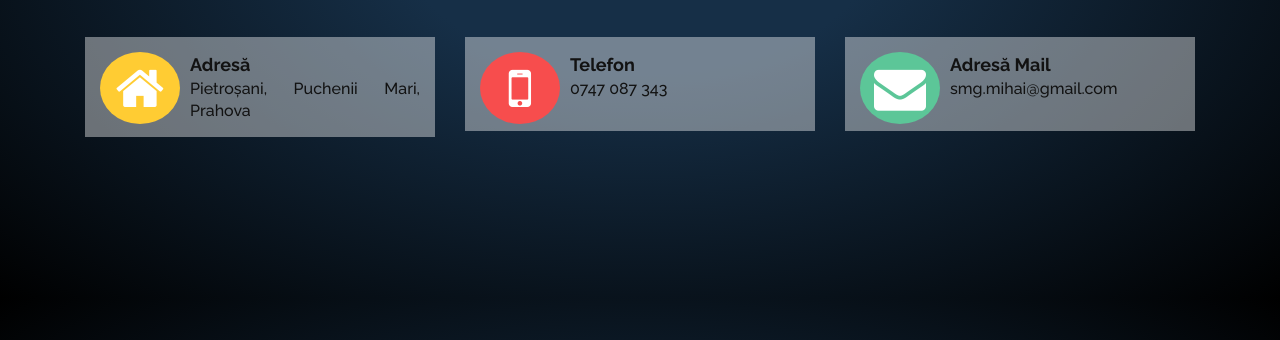
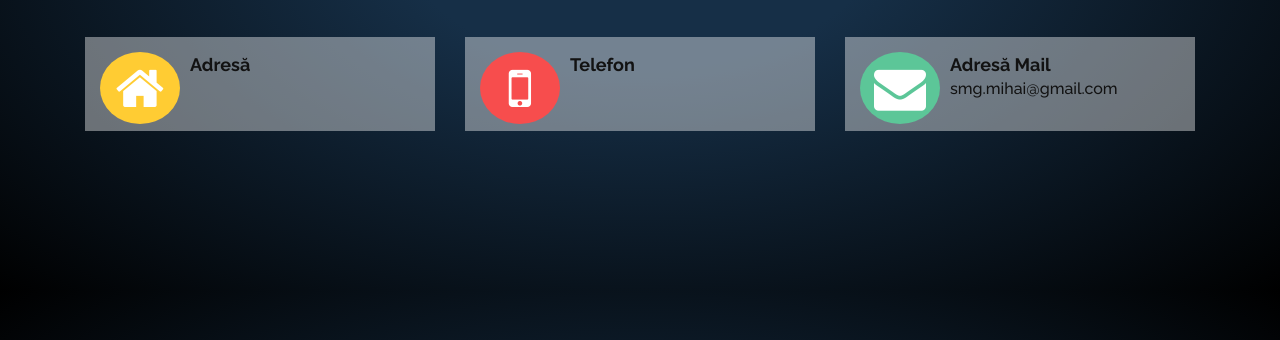
Before and after one commit to mihaisg/CV, a plain HTML site: page Source/HTML/index.html in a window 1280 px wide. Shown: the part 460-800 px from the top of the page. Drawn offline with nearby package versions, Linux system fonts and the light colour scheme; some packages are replaced by stand-ins of ours; a script that the page names is missing.

Commit message:
Update index.html

```diff
--- a/Source/HTML/index.html
+++ b/Source/HTML/index.html
@@ -77,7 +77,7 @@
 
 				<div class="skillhead">Adresă</div>
 
-				<div class="skillpara">Pietroșani, Puchenii Mari, Prahova</div>
+				<div class="skillpara"></div>
 
 			</div>
 
@@ -91,7 +91,7 @@
 
 			<div class="skillhead">Telefon</div>
 
-			<div class="skillpara">0747 087 343</div>
+			<div class="skillpara"></div>
 
 			</div>
 
@@ -127,7 +127,7 @@
 
 	    <p>
 
-			Obiectivul meu este să devin fiu cât se poate de util viitorului angajator, să contribui la dezvoltarea firmei, să îmi ofer cunoștințele cât mai bine pentru a ajuta firma.<br><br>
+			Obiectivul meu este să fiu cât se poate de util viitorului angajator, să contribui la dezvoltarea firmei, să îmi ofer cunoștințele cât mai bine pentru a ajuta firma.<br><br>
 			Sunt un tip ambițios, perfecționist și îmi place ca atunci când îmi sunt stabilite/îmi propun niște obiective să le îndeplinesc.<br><br>
 			Mă integrez bine în orice echipă, nu fug de muncă, sunt sociabil, învăț repede și uit extrem de greu. Nu-mi place să fac muncă de mântuială sau să fac lucrurile din inerție sau pentru că așa se fac, fără să înțeleg de ce se fac așa. Îmi place să intru adânc în problemă, să înțeleg fenomenul, să-l reproduc și după aceea să fac treaba corect.<br><br>
 		    Dacă ar fi să mă caracterizez, cred că cel mai bine aș spune că sunt un <b>rezolvator de probleme</b>, datorită modului meu analitic de a gândi și rezolva problemele.
```
